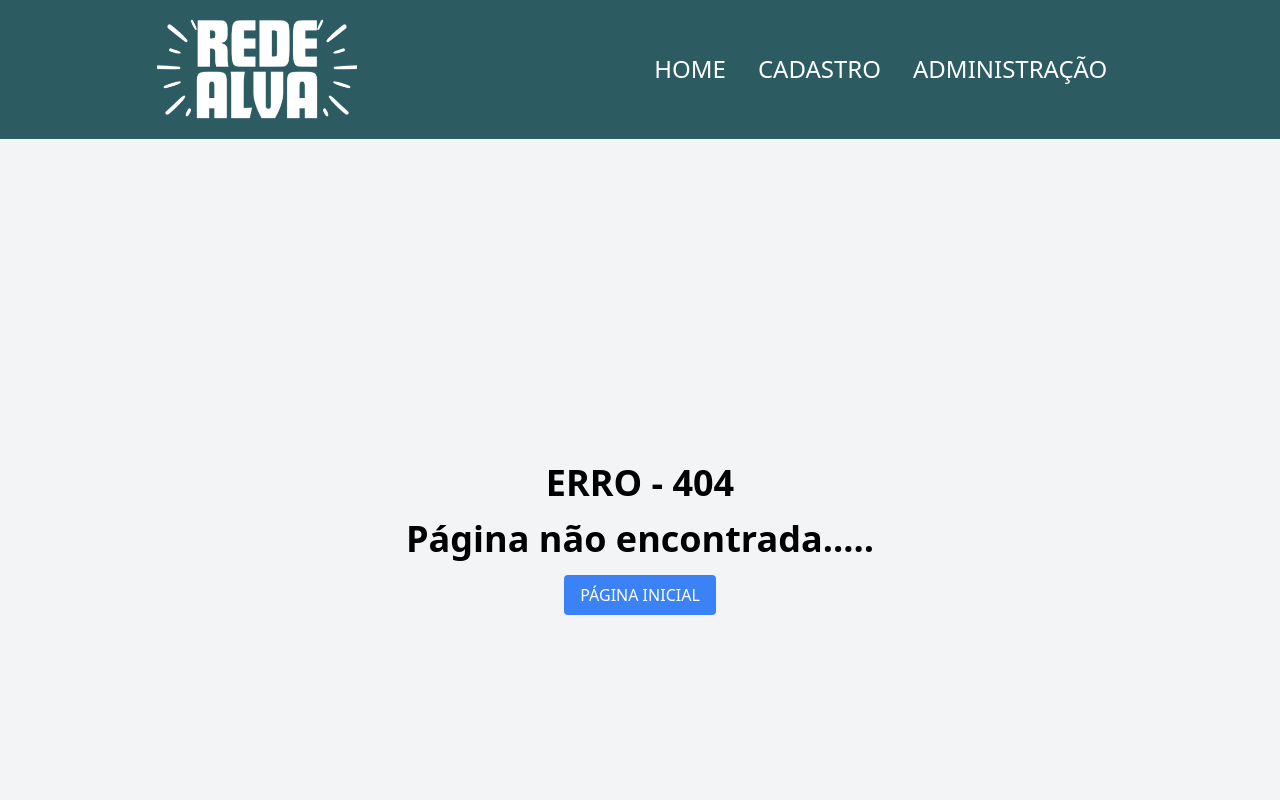
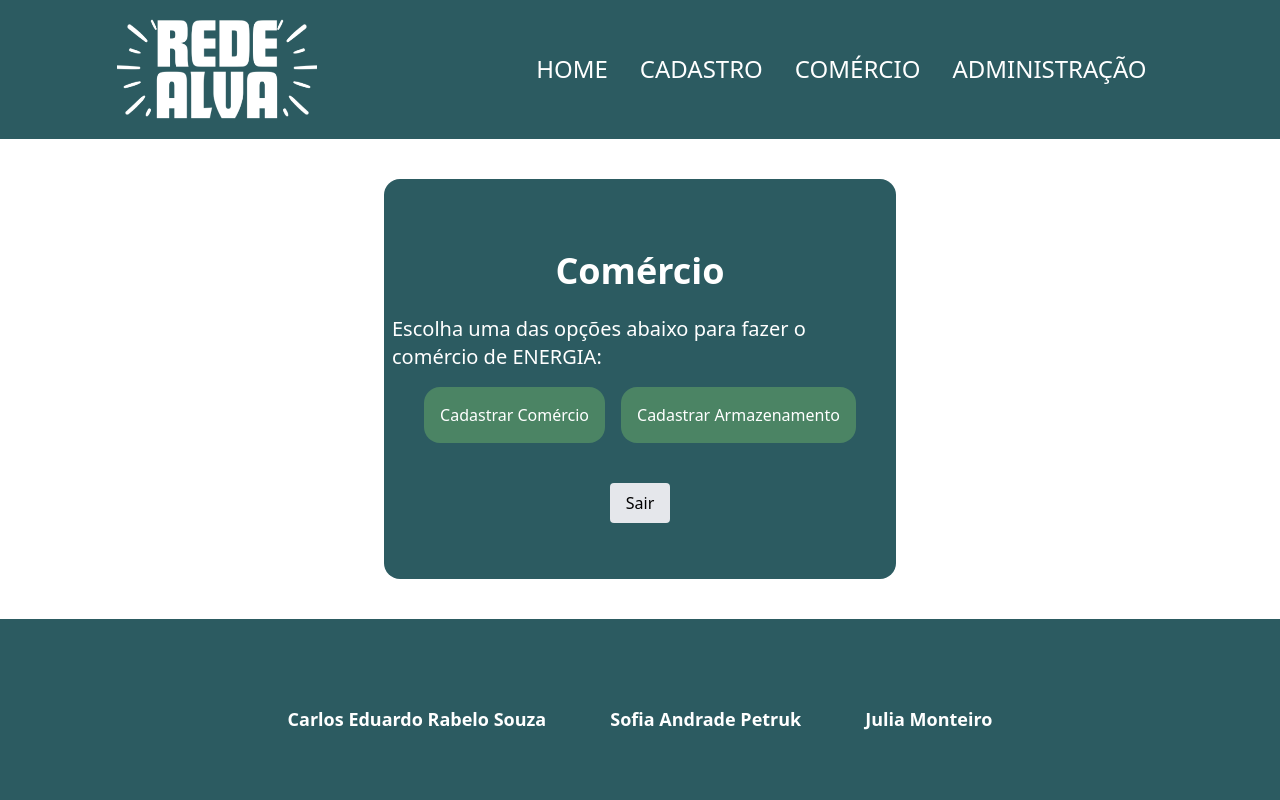
Before and after one commit to sofiapetruk/RedeAlva, a Next.js app in the folder rede-alva/: page /comercio in a window 1280 px wide. Before the commit this address had no page. Shown: the top 800 px of the page. Built offline with nearby package versions, Linux system fonts and the light colour scheme.

Commit message:
criando uma página para juntar o post do comercio e armazenamneto

```diff
--- /dev/null
+++ b/rede-alva/src/app/comercio/page.tsx
@@ -0,0 +1,44 @@
+'use client';
+
+import { useEffect } from 'react';
+import { useRouter } from 'next/navigation';
+import { useAuth } from '@/app/context/AuthContext';
+import Link from 'next/link';
+
+export default function Comercio() {
+    const { isAuthenticated, logout } = useAuth();
+    const router = useRouter();
+
+    useEffect(() => {
+    }, [isAuthenticated, router]);
+
+
+    return (
+        <div className="container-cadastropage">
+            <div className="fundo">
+                <h1>Comércio</h1>
+                <p>
+                    Escolha uma das opções abaixo para fazer o comércio de ENERGIA:
+                </p>
+                <div>
+                    <Link href="/comercios/cad-comercios">
+                        <button className='botao'>
+                            Cadastrar Comércio
+                        </button>
+                    </Link>
+                    <Link href="/armazenamentos/cad-armazenamentos">
+                        <button className='botao'>
+                            Cadastrar Armazenamento
+                        </button>
+                    </Link>
+                </div>
+                <button
+                    onClick={logout}
+                    className="mt-8 px-4 py-2 text-black bg-gray-200 rounded hover:bg-red-700"
+                >
+                    Sair
+                </button>
+            </div>
+        </div>
+    );
+}
--- a/rede-alva/src/components/Menu/Menu.tsx
+++ b/rede-alva/src/components/Menu/Menu.tsx
@@ -11,9 +11,16 @@ export default function Menu () {
                         HOME
                     </Link>
                 </li>
+
                 <li>
                     <Link href="/cadastro">
                         CADASTRO
+                    </Link>
+                </li>
+
+                <li>
+                    <Link href="/comercio">
+                        COMÉRCIO
                     </Link>
                 </li>
 
```
